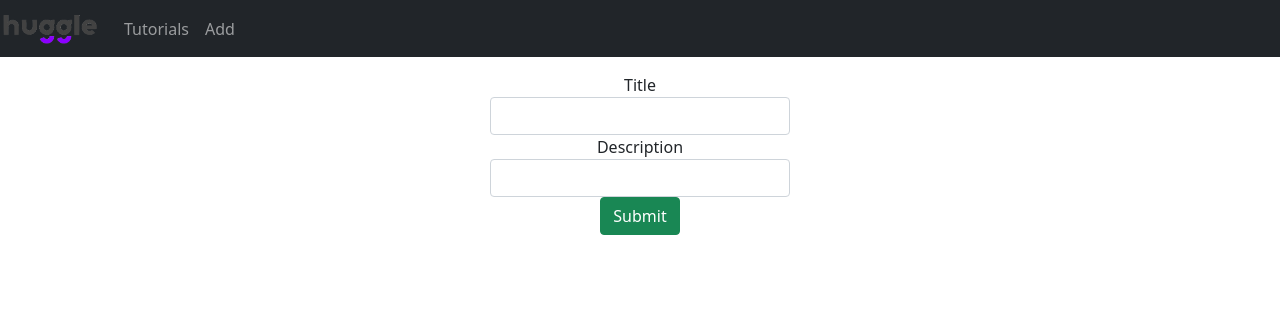
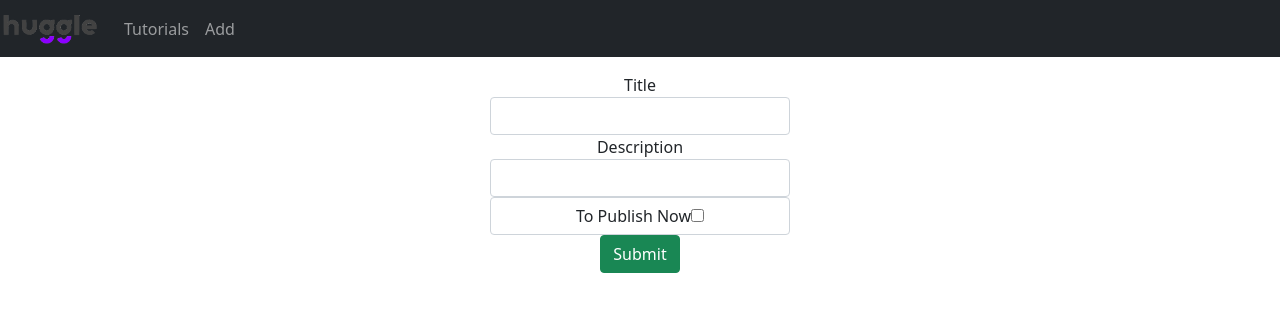
Before and after one commit to Chris5477/React-crud, a React (Create React App) app: page /add in a window 1280 px wide. Shown: the top 312 px of the page. Built offline with nearby package versions, Linux system fonts and the light colour scheme.

Commit message:
added a checkbox to automatically publish the tutorial

```diff
--- a/src/components/Add-tutorial.js
+++ b/src/components/Add-tutorial.js
@@ -7,16 +7,18 @@ const AddTutorial = () => {
 		description: "",
 		published: false,
 	};
+
 	const [tutorial, setTutorial] = useState(initialTutorialState);
 	const [submitted, setSubmitted] = useState(false);
 	const handleInputChange = (event) => {
-		const { name, value } = event.target;
-		setTutorial({ ...tutorial, [name]: value });
+		const { name, value, checked } = event.target;
+		name === "published" ? setTutorial({ ...tutorial, [name]: checked }) : setTutorial({ ...tutorial, [name]: value });
 	};
 	const saveTutorial = () => {
 		var data = {
 			title: tutorial.title,
 			description: tutorial.description,
+			published: tutorial.published,
 		};
 		TutorialDataService.create(data)
 			.then((response) => {
@@ -37,6 +39,8 @@ const AddTutorial = () => {
 		setTutorial(initialTutorialState);
 		setSubmitted(false);
 	};
+
+	const a = (e) => console.log(e);
 	return (
 		<div className="submit-form">
 			{submitted ? (
@@ -72,6 +76,16 @@ const AddTutorial = () => {
 							name="description"
 						/>
 					</div>
+					<div className="form-control">
+						<label htmlFor="published">To Publish Now</label>
+						<input
+							type="checkbox"
+							id="published"
+							value={tutorial.published}
+							onChange={handleInputChange}
+							name="published"
+						/>
+					</div>
 					<button onClick={saveTutorial} className="btn btn-success">
 						Submit
 					</button>
```
